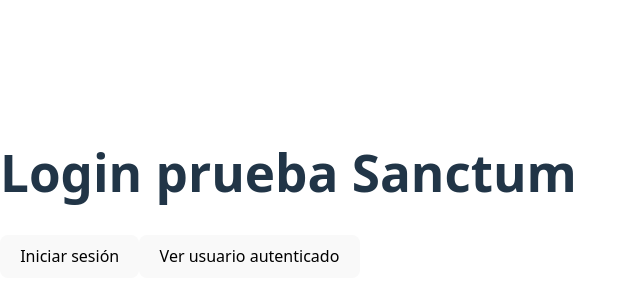
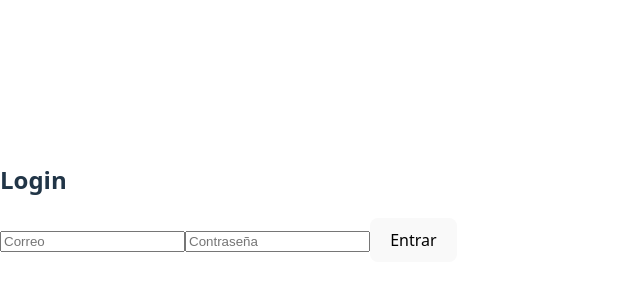
Before and after one commit to Sthephani-Platero/pymes-platform-frontend, a React app in the folder frontend/: page / in a window 1280 px wide. Shown: the part 198-498 px from the top of the page, without its empty margins (0-640 px from the left). Built offline with nearby package versions, Linux system fonts and the light colour scheme; the HTML template or start-up script is replaced by a standard one.

Commit message:
Creacion de Login y dashboard de prueba para backend

```diff
--- a/frontend/package.json
+++ b/frontend/package.json
@@ -12,7 +12,8 @@
   "dependencies": {
     "axios": "^1.13.5",
     "react": "^19.2.0",
-    "react-dom": "^19.2.0"
+    "react-dom": "^19.2.0",
+    "react-router-dom": "^7.13.1"
   },
   "devDependencies": {
     "@eslint/js": "^9.39.1",
--- a/frontend/src/App.jsx
+++ b/frontend/src/App.jsx
@@ -1,75 +1,16 @@
-import { useState } from "react";
+import { BrowserRouter, Routes, Route } from "react-router-dom";
+import Login from "./pages/Login";
+import Dashboard from "./pages/Dashboard";
 
 function App() {
-  const [message, setMessage] = useState("");
-
-  const handleCheckUser = async () => {
-  const response = await fetch("http://localhost:8000/api/user", {
-    credentials: "include"
-  });
-
-  const data = await response.json();
-  console.log(data);
-};
-
-  const handleLogin = async () => {
-  try {
-    // 1️⃣ Obtener CSRF cookie
-    await fetch("http://localhost:8000/sanctum/csrf-cookie", {
-      credentials: "include",
-    });
-
-    // 2️⃣ Obtener valor de la cookie XSRF-TOKEN
-    const getCookie = (name) => {
-      return document.cookie
-        .split("; ")
-        .find(row => row.startsWith(name + "="))
-        ?.split("=")[1];
-    };
-
-    const xsrfToken = decodeURIComponent(getCookie("XSRF-TOKEN"));
-
-    // 3️⃣ Enviar login con header correcto
-    const response = await fetch("http://localhost:8000/api/login", {
-      method: "POST",
-      credentials: "include",
-      headers: {
-        "Content-Type": "application/json",
-        "X-XSRF-TOKEN": xsrfToken, // 🔥 ESTO FALTABA
-      },
-      body: JSON.stringify({
-        email: "admin@pymes.com",
-        password: "12345678",
-      }),
-    });
-
-    const data = await response.json();
-    setMessage(data.message);
-    console.log(data);
-
-  } catch (error) {
-    console.error(error);
-    setMessage("Error al conectar");
-  }
-};
   return (
-  <div>
-    <h1>Login prueba Sanctum</h1>
-
-    <button onClick={handleLogin}>
-      Iniciar sesión
-    </button>
-
-    <button onClick={handleCheckUser}>
-      Ver usuario autenticado
-    </button>
-
-    <p>{message}</p>
-  </div>
-);
-
+    <BrowserRouter>
+      <Routes>
+        <Route path="/" element={<Login />} />
+        <Route path="/dashboard" element={<Dashboard />} />
+      </Routes>
+    </BrowserRouter>
+  );
 }
 
-
-
 export default App;
--- /dev/null
+++ b/frontend/src/pages/Dashboard.jsx
@@ -0,0 +1,31 @@
+import { useEffect, useState } from "react";
+import { getDashboard } from "../services/auth";
+
+function Dashboard() {
+  const [data, setData] = useState(null);
+
+  useEffect(() => {
+    const fetchData = async () => {
+      try {
+        const result = await getDashboard();
+        setData(result);
+      } catch (error) {
+        alert("Debes iniciar sesión");
+      }
+    };
+
+    fetchData();
+  }, []);
+
+  if (!data) return <p>Cargando...</p>;
+
+  return (
+    <div>
+      <h2>{data.message}</h2>
+      <p>Usuario: {data.user.name}</p>
+      <p>Email: {data.user.email}</p>
+    </div>
+  );
+}
+
+export default Dashboard;
--- /dev/null
+++ b/frontend/src/pages/Login.jsx
@@ -0,0 +1,44 @@
+import { useState } from "react";
+import { login } from "../services/auth";
+import { useNavigate } from "react-router-dom";
+
+function Login() {
+  const [email, setEmail] = useState("");
+  const [password, setPassword] = useState("");
+  const navigate = useNavigate();
+
+  const handleSubmit = async (e) => {
+    e.preventDefault();
+
+    try {
+      await login(email, password);
+      navigate("/dashboard"); // 🔥 redirige automáticamente
+    } catch (error) {
+      alert(error.message);
+    }
+  };
+
+  return (
+    <form onSubmit={handleSubmit}>
+      <h2>Login</h2>
+
+      <input
+        type="email"
+        placeholder="Correo"
+        value={email}
+        onChange={(e) => setEmail(e.target.value)}
+      />
+
+      <input
+        type="password"
+        placeholder="Contraseña"
+        value={password}
+        onChange={(e) => setPassword(e.target.value)}
+      />
+
+      <button type="submit">Entrar</button>
+    </form>
+  );
+}
+
+export default Login;
--- a/frontend/src/services/api.js
+++ b/frontend/src/services/api.js
@@ -2,7 +2,7 @@ import axios from "axios";
 
 const api = axios.create({
   baseURL: "http://127.0.0.1:8000",
-  withCredentials: true, // IMPORTANTE para Sanctum
+  withCredentials: true,
   headers: {
     "Content-Type": "application/json",
     Accept: "application/json",
--- /dev/null
+++ b/frontend/src/services/auth.js
@@ -0,0 +1,38 @@
+const API_URL = "http://127.0.0.1:8000/api";
+
+export const login = async (email, password) => {
+  const response = await fetch(`${API_URL}/login`, {
+    method: "POST",
+    headers: {
+      "Content-Type": "application/json"
+    },
+    body: JSON.stringify({ email, password })
+  });
+
+  const data = await response.json();
+
+  if (!response.ok) {
+    throw new Error(data.message || "Error al iniciar sesión");
+  }
+
+  // Guardamos el token
+  localStorage.setItem("token", data.token);
+
+  return data;
+};
+export const getDashboard = async () => {
+  const token = localStorage.getItem("token");
+
+  const response = await fetch(`${API_URL}/dashboard`, {
+    headers: {
+      "Authorization": `Bearer ${token}`,
+      "Accept": "application/json"
+    }
+  });
+
+  if (!response.ok) {
+    throw new Error("No autorizado");
+  }
+
+  return await response.json();
+};
```
Also changed, not shown: 1 other file (tests, documents, lock files or other folders).
